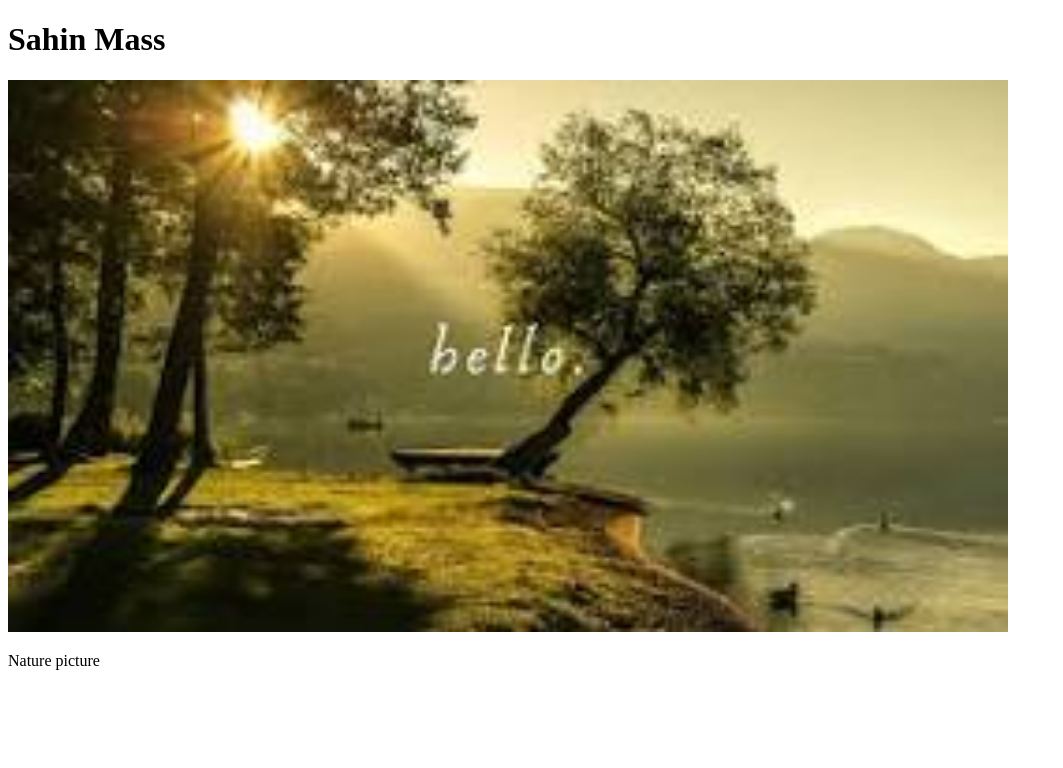
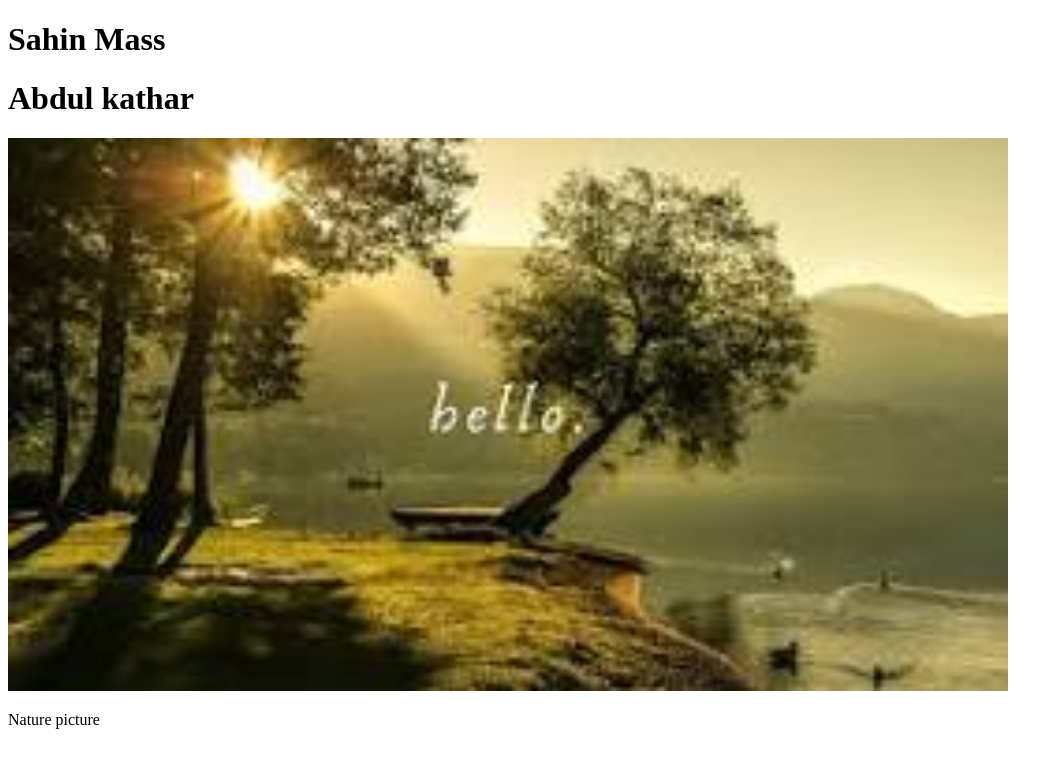
Before and after one commit to SahinMass/1st-project, a plain HTML site: page index.html in a window 1280 px wide. Shown: the whole page, without its empty margins (0-1063 px from the left). Drawn offline with Linux system fonts and the light colour scheme.

Commit message:
added new name

```diff
--- a/index.html
+++ b/index.html
@@ -7,6 +7,7 @@
 </head>
 <body>
     <h1>Sahin Mass</h1>
+    <h1>Abdul kathar</h1>
     <img width="1000" src="profile.jpg" alt="">
     <p>Nature picture</p>
 </body>
```
